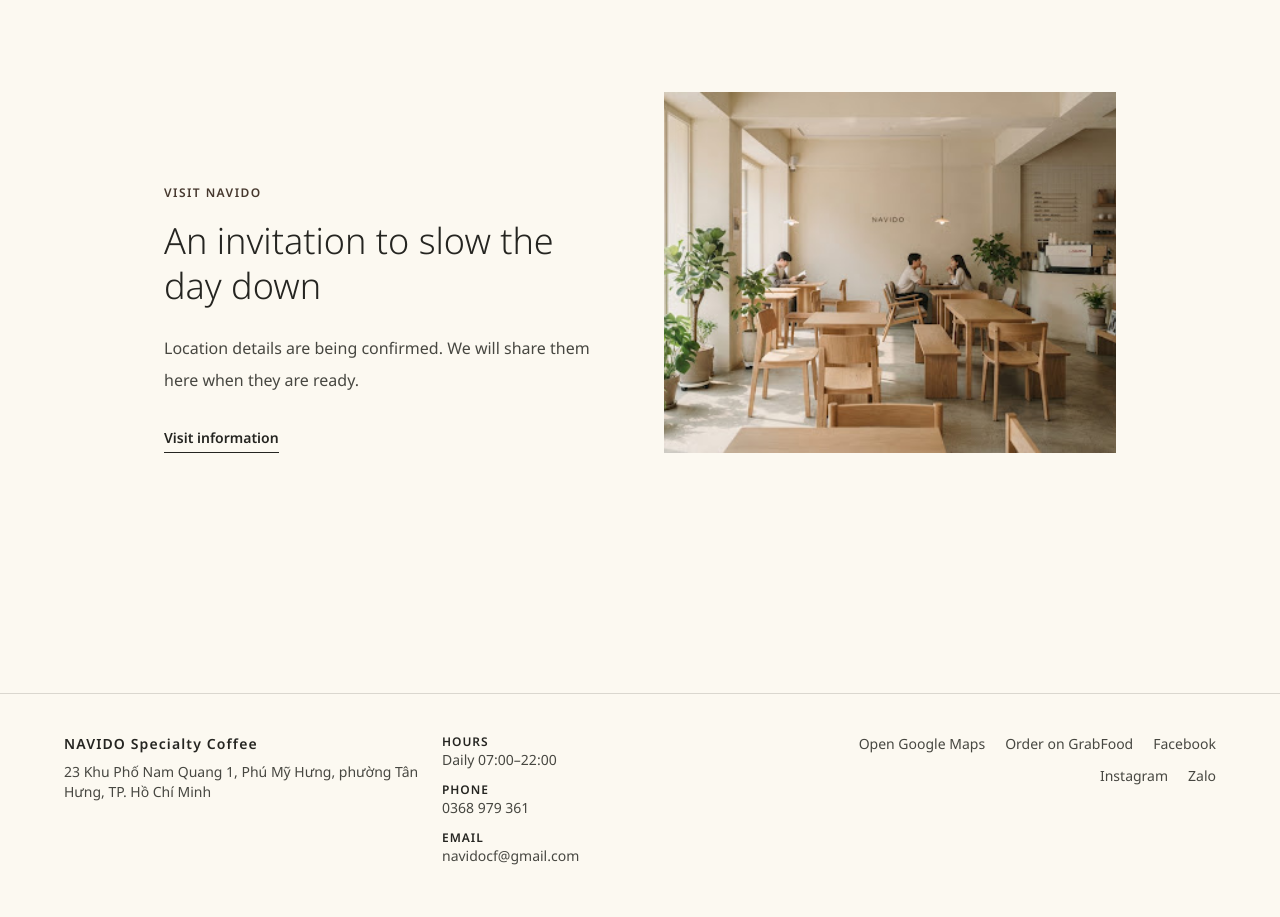
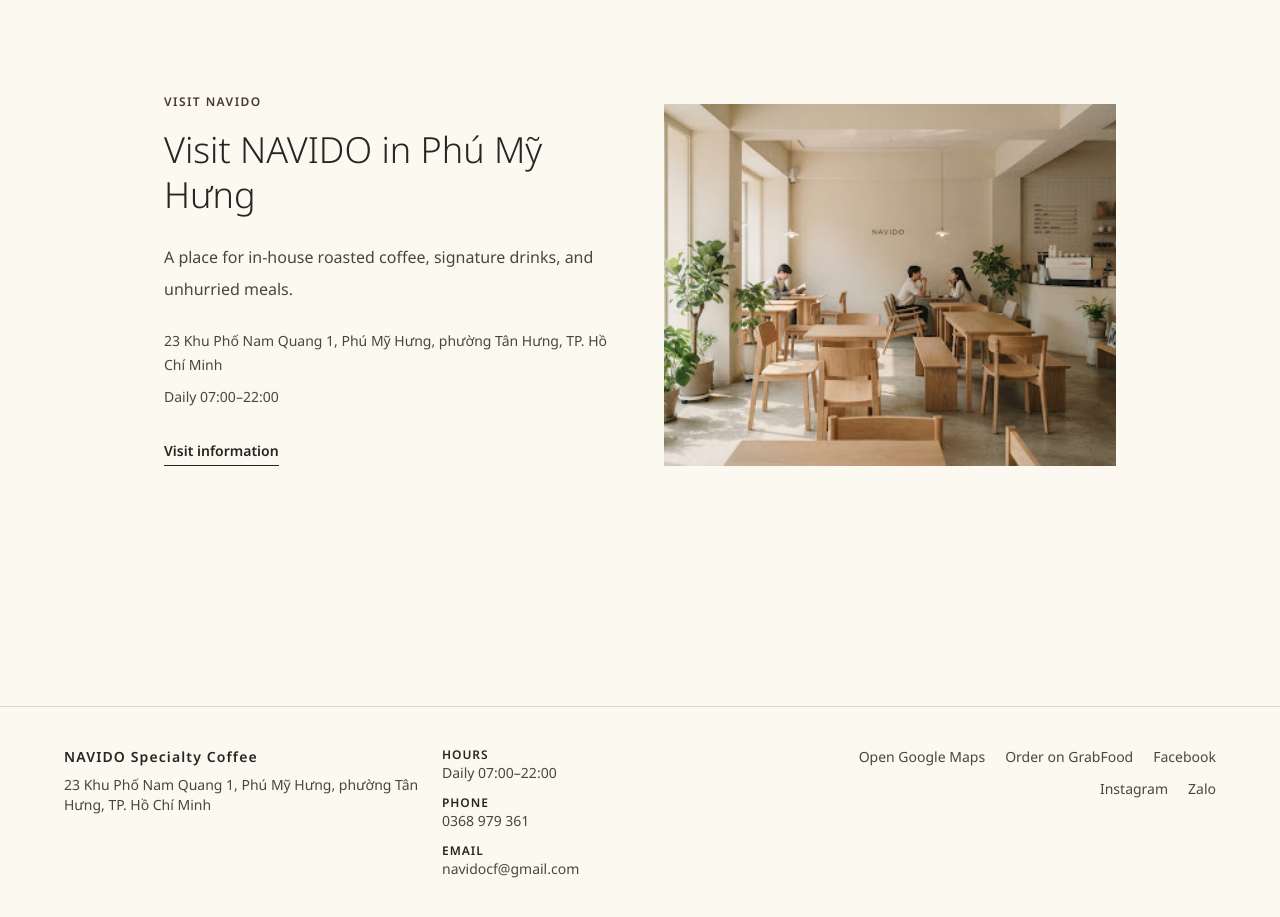
Before and after one commit to haphamtrungtin/navido, a Next.js app: page /en in a window 1280 px wide. Shown: the part 2580-3497 px from the top of the page. Built offline with nearby package versions, Linux system fonts and the light colour scheme.

Commit message:
feat: publish verified NAVIDO visit invitation

```diff
--- a/messages/en.json
+++ b/messages/en.json
@@ -61,8 +61,8 @@
     },
     "location": {
       "eyebrow": "Visit NAVIDO",
-      "title": "An invitation to slow the day down",
-      "body": "Location details are being confirmed. We will share them here when they are ready.",
+      "title": "Visit NAVIDO in Phú Mỹ Hưng",
+      "body": "A place for in-house roasted coffee, signature drinks, and unhurried meals.",
       "action": "Visit information",
       "imageAlt": "NAVIDO coffee space"
     }
--- a/messages/ko.json
+++ b/messages/ko.json
@@ -61,8 +61,8 @@
     },
     "location": {
       "eyebrow": "NAVIDO 방문",
-      "title": "하루의 속도를 늦추는 초대",
-      "body": "장소 정보는 확인 중입니다. 준비되는 대로 이곳에 안내하겠습니다.",
+      "title": "푸미흥에서 만나는 NAVIDO",
+      "body": "매장에서 직접 로스팅한 커피와 시그니처 음료, 여유로운 식사를 즐겨 보세요.",
       "action": "방문 정보",
       "imageAlt": "NAVIDO 커피 공간"
     }
--- a/messages/vi.json
+++ b/messages/vi.json
@@ -61,8 +61,8 @@
     },
     "location": {
       "eyebrow": "Ghé thăm NAVIDO",
-      "title": "Một lời hẹn dành cho ngày chậm lại",
-      "body": "Thông tin địa điểm đang được xác nhận. Chúng tôi sẽ cập nhật tại đây khi sẵn sàng.",
+      "title": "Ghé NAVIDO tại Phú Mỹ Hưng",
+      "body": "Một điểm dừng cho cà phê rang tại chỗ, thức uống đặc trưng và những bữa ăn thong thả.",
       "action": "Thông tin ghé thăm",
       "imageAlt": "Không gian quán cà phê NAVIDO"
     }
--- a/src/app/[locale]/page.tsx
+++ b/src/app/[locale]/page.tsx
@@ -4,6 +4,7 @@ import { getTranslations } from 'next-intl/server';
 
 import { localMenuRepository } from '@/features/menu/repository/local-menu-repository';
 import { isLocale, locales } from '@/i18n/types';
+import { businessProfile } from '@/lib/business-profile';
 import { buildPageMetadata } from '@/lib/metadata';
 import { initialVisitBusinessConfig } from '@/lib/site-config';
 import { HomeHero } from '@/sections/home/home-hero';
@@ -51,6 +52,10 @@ export default async function LocalizedHomePage({
   }
 
   const translations = await getTranslations({ locale, namespace: 'Home' });
+  const footerTranslations = await getTranslations({
+    locale,
+    namespace: 'Footer',
+  });
   const signatureItems = localMenuRepository
     .getItemsByCategory('signature')
     .slice(0, 3);
@@ -91,6 +96,7 @@ export default async function LocalizedHomePage({
         locale={locale}
       />
       <LocationInvitation
+        address={businessProfile.address}
         copy={{
           action: translations('location.action'),
           body: translations('location.body'),
@@ -98,6 +104,8 @@ export default async function LocalizedHomePage({
           imageAlt: translations('location.imageAlt'),
           title: translations('location.title'),
         }}
+        daily={footerTranslations('daily')}
+        hours={businessProfile.openingHours.timeRange}
         locale={locale}
       />
     </main>
--- a/src/sections/home/location-invitation.tsx
+++ b/src/sections/home/location-invitation.tsx
@@ -5,6 +5,7 @@ import { TextLink } from '@/components/ui/text-link';
 import type { Locale } from '@/i18n/types';
 
 type LocationInvitationProps = Readonly<{
+  address: string;
   copy: {
     action: string;
     body: string;
@@ -12,10 +13,18 @@ type LocationInvitationProps = Readonly<{
     imageAlt: string;
     title: string;
   };
+  daily: string;
+  hours: string;
   locale: Locale;
 }>;
 
-export function LocationInvitation({ copy, locale }: LocationInvitationProps) {
+export function LocationInvitation({
+  address,
+  copy,
+  daily,
+  hours,
+  locale,
+}: LocationInvitationProps) {
   return (
     <section
       className="py-[var(--section-gap)]"
@@ -34,6 +43,12 @@ export function LocationInvitation({ copy, locale }: LocationInvitationProps) {
             <p className="mt-6 max-w-lg text-base leading-8 text-[var(--navido-muted-ink)]">
               {copy.body}
             </p>
+            <div className="mt-6 grid gap-2 text-sm leading-6 text-[var(--navido-muted-ink)]">
+              <address className="not-italic">{address}</address>
+              <p>
+                <span>{daily}</span> <span>{hours}</span>
+              </p>
+            </div>
             <TextLink className="mt-8" href="/visit" locale={locale}>
               {copy.action}
             </TextLink>
```
Also changed, not shown: 2 other files (tests, documents, lock files or other folders).
